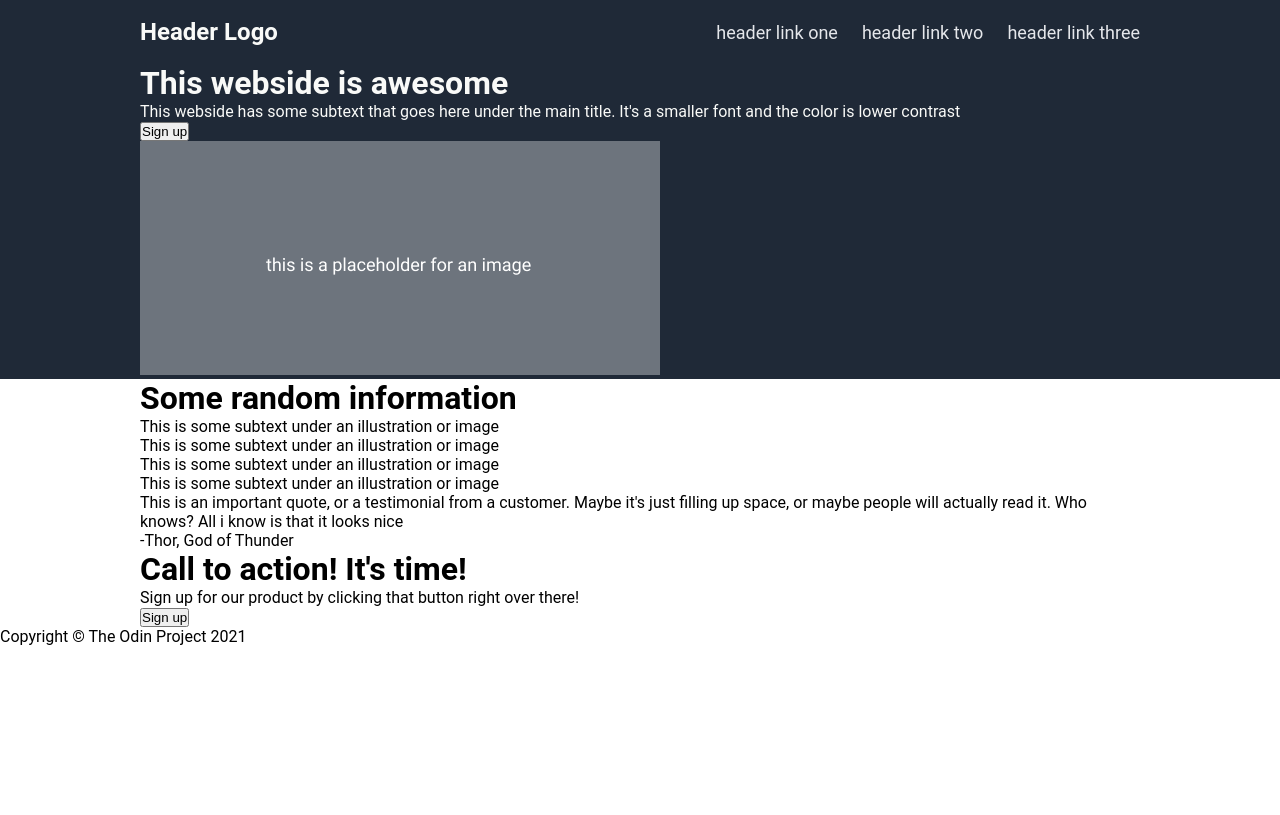
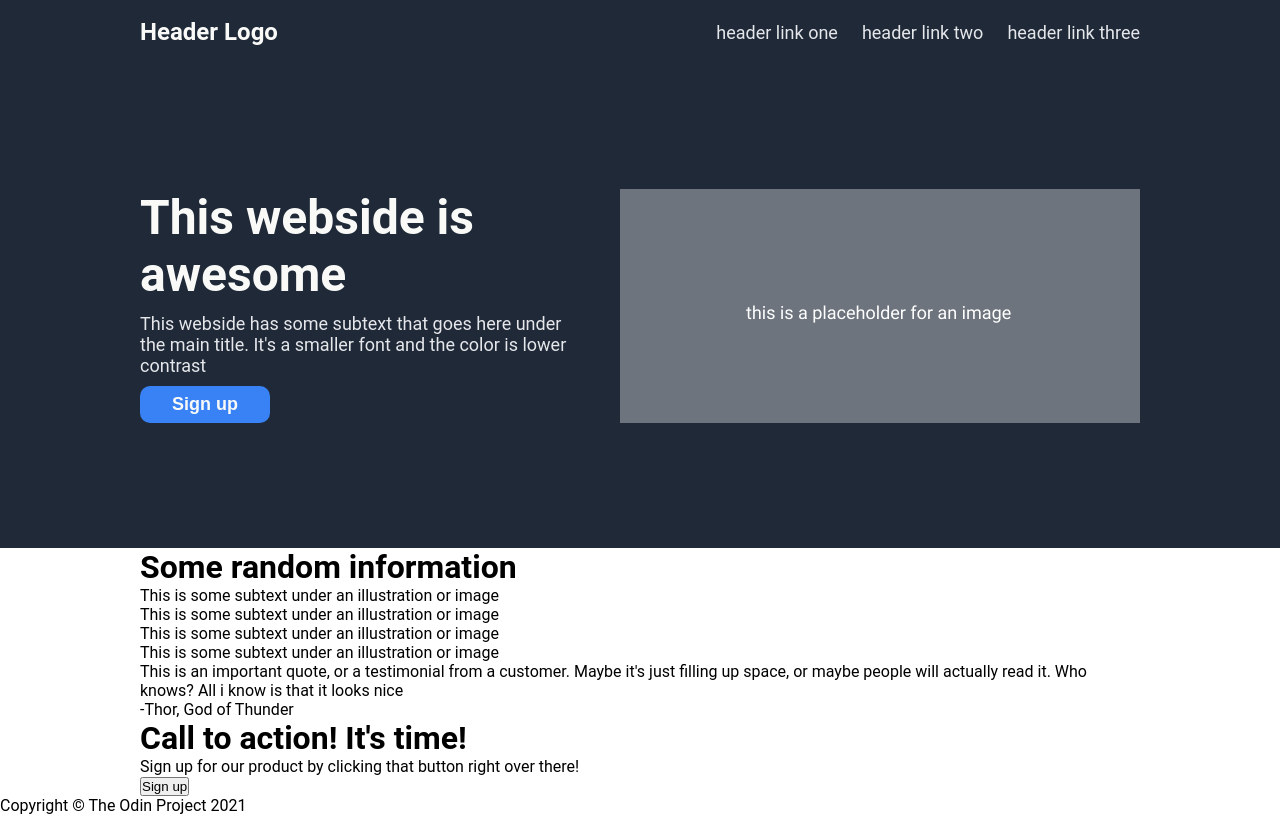
Before and after one commit to NicolasJerez/landing-page-odin, a plain HTML site: page index.html in a window 1280 px wide. Drawn offline with Linux system fonts and the light colour scheme.

Commit message:
Se agregan estilos a la sección hero con su correcto layout

```diff
--- a/styles.css
+++ b/styles.css
@@ -21,15 +21,19 @@ a {
 }
 
 .links {
-    color: #E5E7EB;
-    font-size: 18px;
     display: flex;
     list-style: none;
     gap: 24px;
 }
 
+.links,
+.text p {
+    color: #E5E7EB;
+    font-size: 18px;
+}
+
 .content {
-    width: 1000px;
+    max-width: 1000px;
     margin: auto;
 }
 
@@ -45,3 +49,37 @@ a {
     height: 50px;
     padding: 32px 0;
 }
+
+.intro {
+    display: flex;
+    gap: 32px;
+    padding: 125px 0;
+}
+
+.text {
+    flex: 1;
+    display: flex;
+    flex-direction: column;
+    justify-content: space-between;
+}
+
+.text h1 {
+    font-size: 48px;
+    font-weight: bold;
+}
+
+.text button {
+    font-size: 18px;
+    font-weight: bold;
+    width: max-content;
+    padding: 8px 32px;
+    flex: initial;
+    color: inherit;
+    background-color: #3882F6;
+    border-radius: 10px;
+    border: none;
+}
+
+img {
+    flex: initial;
+}
```
